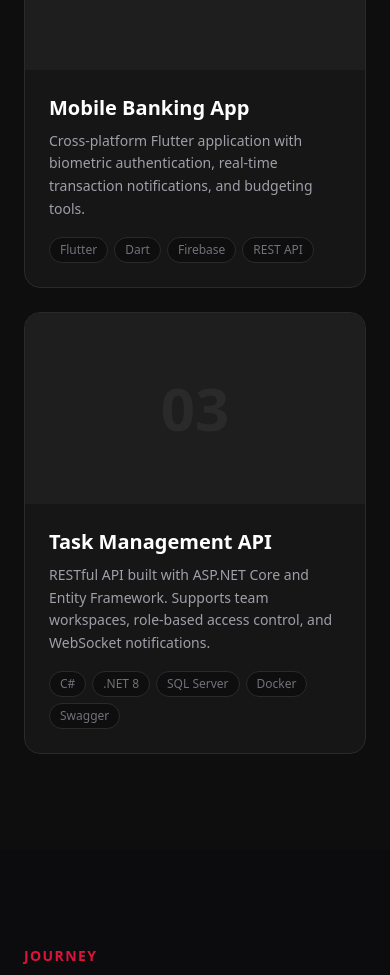
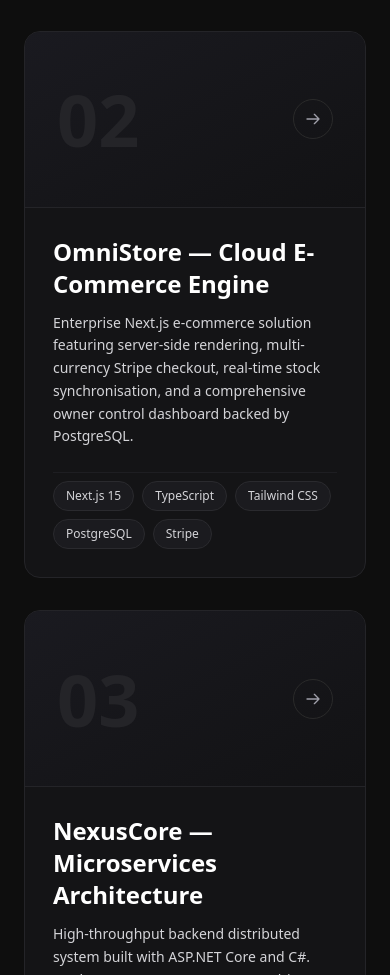
Before and after one commit to govandtechs-dev/govand-portfolio, a Next.js app: page / in a window 390 px wide. Shown: the part 2111-3086 px from the top of the page. Built offline with nearby package versions, Linux system fonts and the light colour scheme; no server answers; the database is empty.

Commit message:
Add industry-grade featured projects matching full-stack and mobile stack

```diff
--- a/src/components/Projects.tsx
+++ b/src/components/Projects.tsx
@@ -4,44 +4,55 @@ interface ProjectsProps {
   projects: Project[];
 }
 
-const PLACEHOLDER_PROJECTS: Project[] = [
+const FEATURED_PROJECTS: Project[] = [
   {
     id: "1",
-    title: "E-Commerce Platform",
+    title: "ApexPay — Mobile Banking & Fintech",
     summary:
-      "A full-stack e-commerce solution built with Next.js, Stripe, and PostgreSQL. Features real-time inventory, order tracking, and an admin dashboard.",
-    technologies: ["Next.js", "TypeScript", "Stripe", "PostgreSQL", "Tailwind"],
-    project_url: "#",
+      "A cross-platform fintech application built with Flutter and Dart. Features biometric authentication, instant peer-to-peer transfers, virtual card management, and real-time transaction analytics powered by secure WebSocket feeds.",
+    technologies: ["Flutter", "Dart", "Firebase", "Bloc State Management", "REST API"],
+    project_url: "https://github.com/govandtechs-dev",
     image_url: "",
     sort_order: 0,
     created_at: "",
   },
   {
     id: "2",
-    title: "Mobile Banking App",
+    title: "OmniStore — Cloud E-Commerce Engine",
     summary:
-      "Cross-platform Flutter application with biometric authentication, real-time transaction notifications, and budgeting tools.",
-    technologies: ["Flutter", "Dart", "Firebase", "REST API"],
-    project_url: "#",
+      "Enterprise Next.js e-commerce solution featuring server-side rendering, multi-currency Stripe checkout, real-time stock synchronisation, and a comprehensive owner control dashboard backed by PostgreSQL.",
+    technologies: ["Next.js 15", "TypeScript", "Tailwind CSS", "PostgreSQL", "Stripe"],
+    project_url: "https://github.com/govandtechs-dev",
     image_url: "",
     sort_order: 1,
     created_at: "",
   },
   {
     id: "3",
-    title: "Task Management API",
+    title: "NexusCore — Microservices Architecture",
     summary:
-      "RESTful API built with ASP.NET Core and Entity Framework. Supports team workspaces, role-based access control, and WebSocket notifications.",
-    technologies: ["C#", ".NET 8", "SQL Server", "Docker", "Swagger"],
-    project_url: "#",
+      "High-throughput backend distributed system built with ASP.NET Core and C#. Implements CQRS pattern, event-driven messaging with RabbitMQ, JWT role-based security, Redis caching, and automated Docker container orchestration.",
+    technologies: ["C#", ".NET 8", "Entity Framework", "Docker", "Redis", "SQL Server"],
+    project_url: "https://github.com/govandtechs-dev",
     image_url: "",
     sort_order: 2,
+    created_at: "",
+  },
+  {
+    id: "4",
+    title: "PulseDesk — Real-Time Collaboration Hub",
+    summary:
+      "Modern agile task orchestration platform with drag-and-drop Kanban boards, team live chat, granular permissions, and automated email notifications built for remote developer teams.",
+    technologies: ["React", "TypeScript", "Supabase", "Tailwind CSS", "WebSockets"],
+    project_url: "https://github.com/govandtechs-dev",
+    image_url: "",
+    sort_order: 3,
     created_at: "",
   },
 ];
 
 export default function Projects({ projects }: ProjectsProps) {
-  const items = projects.length > 0 ? projects : PLACEHOLDER_PROJECTS;
+  const items = projects && projects.length > 0 ? projects : FEATURED_PROJECTS;
 
   return (
     <section id="projects" className="py-24 px-6">
@@ -50,58 +61,64 @@ export default function Projects({ projects }: ProjectsProps) {
         <div className="flex items-end justify-between mb-16">
           <div>
             <span className="text-[#dc143c] text-sm font-semibold tracking-widest uppercase mb-3 block">
-              Work
+              Portfolio
             </span>
             <h2 className="font-playfair text-4xl md:text-5xl font-bold text-white">
-              Selected Projects
+              Featured Case Studies
             </h2>
           </div>
-          <div className="hidden md:block h-px flex-1 mx-10 bg-[#2a2a2a]" />
+          <div className="hidden md:block h-px flex-1 mx-10 bg-[#242428]" />
         </div>
 
         {/* Grid */}
-        <div className="grid grid-cols-1 md:grid-cols-2 lg:grid-cols-3 gap-6">
+        <div className="grid grid-cols-1 md:grid-cols-2 gap-8">
           {items.map((project, i) => (
             <a
               key={project.id}
-              href={project.project_url || "#"}
+              href={project.project_url || "https://github.com/govandtechs-dev"}
               target="_blank"
               rel="noopener noreferrer"
-              className="group bg-[#161616] border border-[#2a2a2a] rounded-2xl overflow-hidden card-glow block"
+              className="group bg-[#141416] border border-[#242428] rounded-2xl overflow-hidden card-glow block flex flex-col justify-between"
             >
-              {/* Image / placeholder */}
-              <div className="aspect-video bg-[#1e1e1e] relative overflow-hidden">
-                {project.image_url ? (
-                  // eslint-disable-next-line @next/next/no-img-element
-                  <img
-                    src={project.image_url}
-                    alt={project.title}
-                    className="w-full h-full object-cover transition-transform duration-500 group-hover:scale-105"
+              {/* Header Visual with Neon Counter */}
+              <div className="h-44 bg-gradient-to-br from-[#1a1a20] to-[#121214] relative overflow-hidden flex items-center justify-between px-8 border-b border-[#242428]">
+                <div className="font-playfair text-7xl font-black text-[#242428] group-hover:text-[#dc143c]/30 transition-colors select-none">
+                  {String(i + 1).padStart(2, "0")}
+                </div>
+                <div className="w-10 h-10 rounded-full border border-[#2a2a2a] group-hover:border-[#dc143c] group-hover:bg-[#dc143c] flex items-center justify-center transition-all duration-300">
+                  <svg
+                    className="w-4 h-4 text-zinc-400 group-hover:text-white transform group-hover:translate-x-0.5 group-hover:-translate-y-0.5 transition-transform"
+                    fill="none"
+                    stroke="currentColor"
+                    viewBox="0 0 24 24"
+                  >
+                    <path
+                      strokeLinecap="round"
+                      strokeLinejoin="round"
+                      strokeWidth={2}
+                      d="M14 5l7 7m0 0l-7 7m7-7H3"
                     />
-                ) : (
-                  <div className="w-full h-full flex items-center justify-center">
-                    <span className="font-playfair text-6xl font-black text-[#2a2a2a] group-hover:text-[#dc143c]/20 transition-colors">
-                      {String(i + 1).padStart(2, "0")}
-                    </span>
+                  </svg>
                 </div>
-                )}
               </div>
 
               {/* Content */}
-              <div className="p-6">
-                <h3 className="font-playfair text-xl font-bold text-white mb-2 group-hover:text-[#dc143c] transition-colors">
+              <div className="p-7 flex-1 flex flex-col justify-between">
+                <div>
+                  <h3 className="font-playfair text-2xl font-bold text-white mb-3 group-hover:text-[#dc143c] transition-colors">
                     {project.title}
                   </h3>
-                <p className="text-zinc-400 text-sm leading-relaxed mb-4">
+                  <p className="text-zinc-300 text-sm leading-relaxed mb-6">
                     {project.summary}
                   </p>
+                </div>
 
                 {/* Tech tags */}
-                <div className="flex flex-wrap gap-1.5">
+                <div className="flex flex-wrap gap-2 pt-2 border-t border-[#1e1e22]">
                   {project.technologies.map((tech) => (
                     <span
                       key={tech}
-                      className="text-xs px-2.5 py-1 rounded-full bg-[#0e0e0e] border border-[#2a2a2a] text-zinc-500"
+                      className="text-xs px-3 py-1.5 rounded-full bg-[#1b1b1f] border border-[#2a2a2e] text-zinc-300 font-medium"
                     >
                       {tech}
                     </span>
```
Lines whose indentation alone changed are shown as unchanged.
